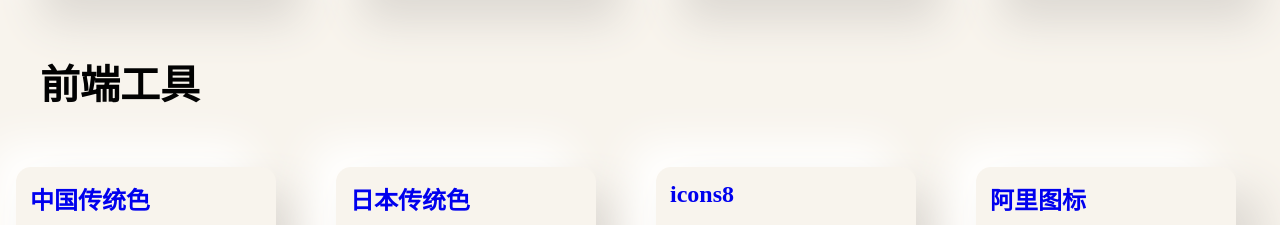
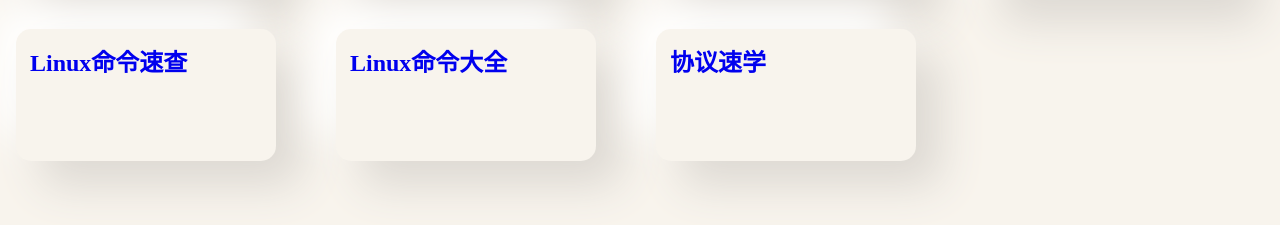
Before and after one commit to Coveduoji/coveduoji.github.io, a plain HTML site: page tools.html in a window 1280 px wide. Shown: the part 437-662 px from the top of the page. Drawn offline with Linux system fonts and the light colour scheme; a web font is replaced by a local one.

Commit message:
更新 tools.html

```diff
--- a/tools.html
+++ b/tools.html
@@ -26,6 +26,10 @@
             <div class="drawer"><a href="http://red.secself.com/#/README" target="_blank"><div class="tool" title="网络安全学习笔记"><h3>学习路线</h3></div></a></div>
             <div class="drawer"><a href="https://hack.zkaq.cn/battle" target="_blank"><div class="tool" title="网安靶场"><h3>封神台</h3></div></a></div>
             <div class="drawer"><a href="http://hackinglab.cn/main.php" target="_blank"><div class="tool" title="信息安全学习平台"><h3>刷题平台</h3></div></a></div>
+            <div class="drawer"><a href="http://linux-command.kit.secself.com/" target="_blank"><div class="tool"><h3>Linux命令速查</h3></div></a></div>
+            <div class="drawer"><a href="https://www.runoob.com/linux/linux-command-manual.html" target="_blank"><div class="tool"><h3>Linux命令大全</h3></div></a></div>
+            <div class="drawer"><a href="http://security-base.book.secself.com/protocol/osi.html" target="_blank"><div class="tool"><h3>协议速学</h3></div></a></div>
+
         </div>
         <h2>前端工具</h2>
         <div class="tool_box">
@@ -39,8 +43,8 @@
         </div>
         <h2>网络工具</h2>
         <div class="tool_box">
+
             <div class="drawer"><a href="https://www.shentoushi.top/tools/dict/index.php" target="_blank"><div class="tool"><h3>密码攻击</h3></div></a></div>
-
             <div class="drawer"><a href="./aes.html" target="_blank"><div class="tool"><h3>AES加密</h3></div></a></div>
             <div class="drawer"><a href="https://toolwa.com/whois/" target="_blank"><div class="tool"><h3>Whois查询</h3></div></a></div>
             <div class="drawer"><a href="https://toolwa.com/ip/" target="_blank"><div class="tool"><h3>IP地址查询</h3></div></a></div>
```
